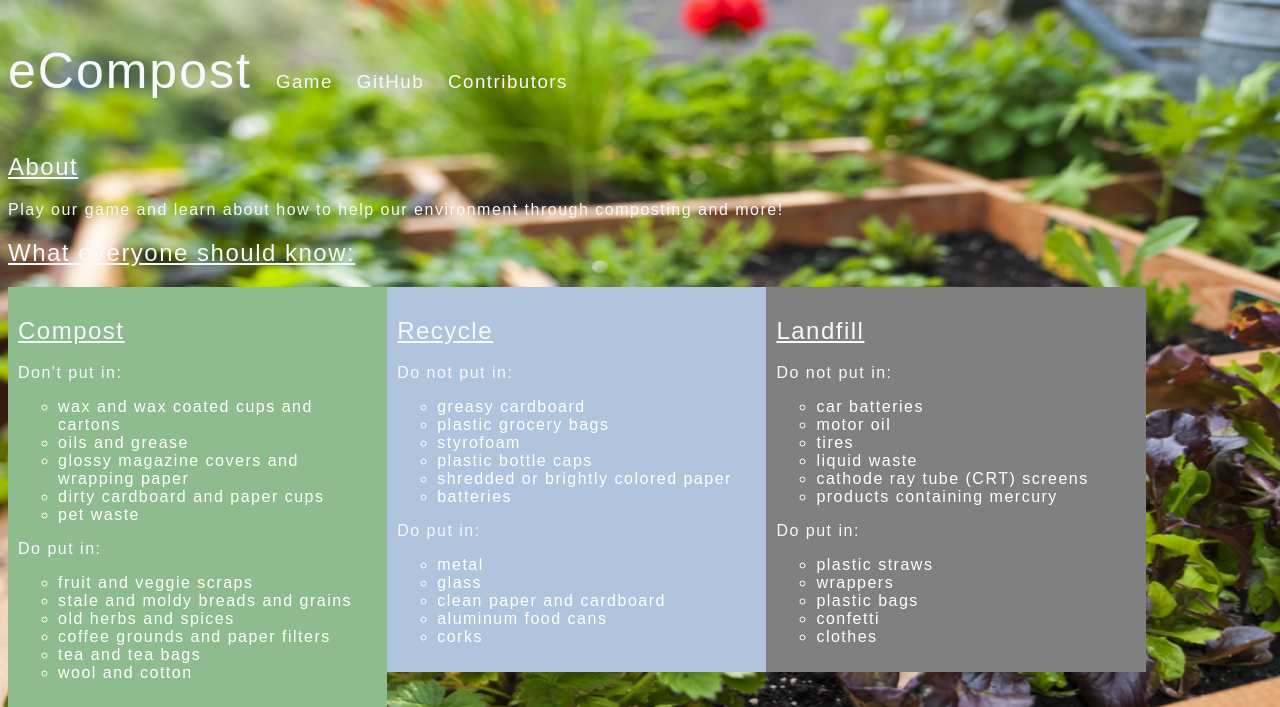
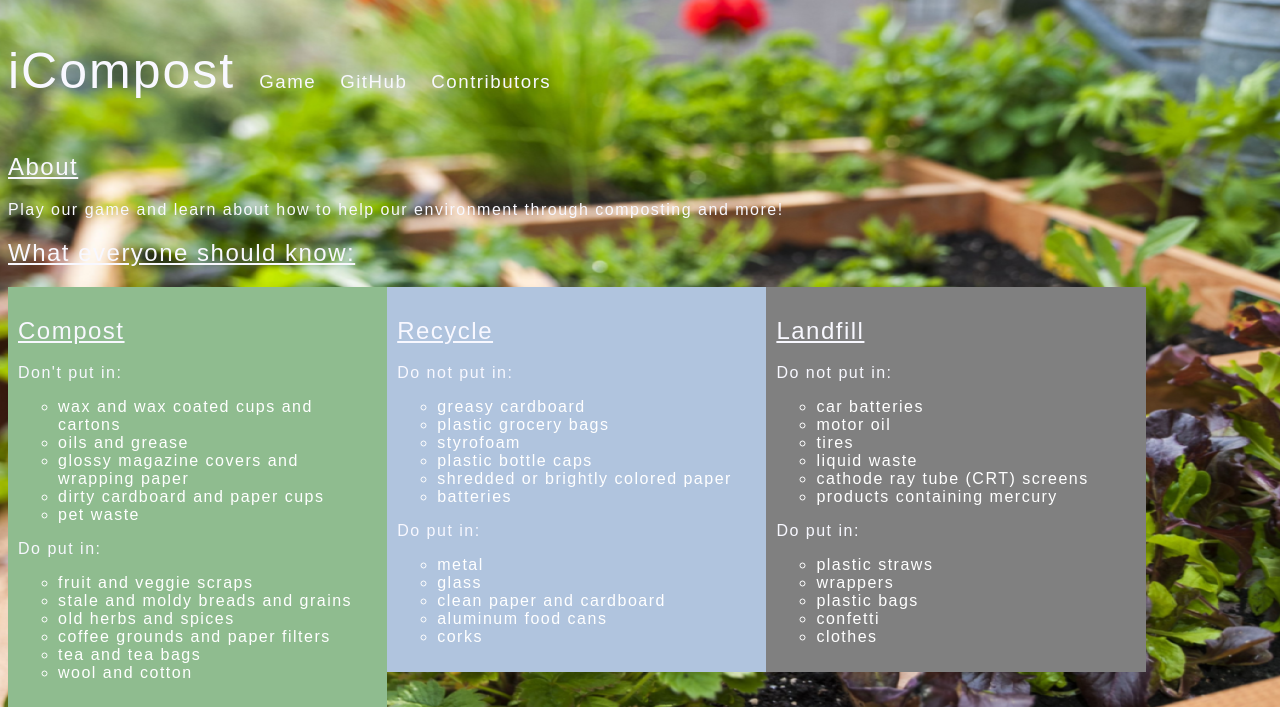
Before and after one commit to kachow4/iCompost, a Flask app: page / in a window 1280 px wide. Shown: the top 707 px of the page. Run offline with Flask 2, Linux system fonts and the light colour scheme.

Commit message:
I compost!

```diff
--- a/templates/index.html
+++ b/templates/index.html
@@ -3,10 +3,10 @@
 <head>
     <meta charset="utf-8">
     <link rel="stylesheet" href={{ url_for('static', filename='css/main.css') }}>
-    <title>eCompost</title>
+    <title>iCompost</title>
 </head>
 <body>
-    <a style="display:inline-block; margin-right:20px;"><h1>eCompost</h1></a>
+    <a style="display:inline-block; margin-right:20px;"><h1>iCompost</h1></a>
     <a href="./new_page.html" style="display:inline-block; text-decoration:none; color:#00FFFF; margin-right:20px;"><h3>Game</h3></a>
     <a href="https://github.com/elel123/sdhacks2019" style="display:inline-block; text-decoration:none; color:#00FFFF; margin-right:20px;"><h3>GitHub</h3> </a>
     <a href="/contributors" style="display:inline-block; text-decoration:none; color:#00FFFF;"> <h3> Contributors</h3></a>
```
